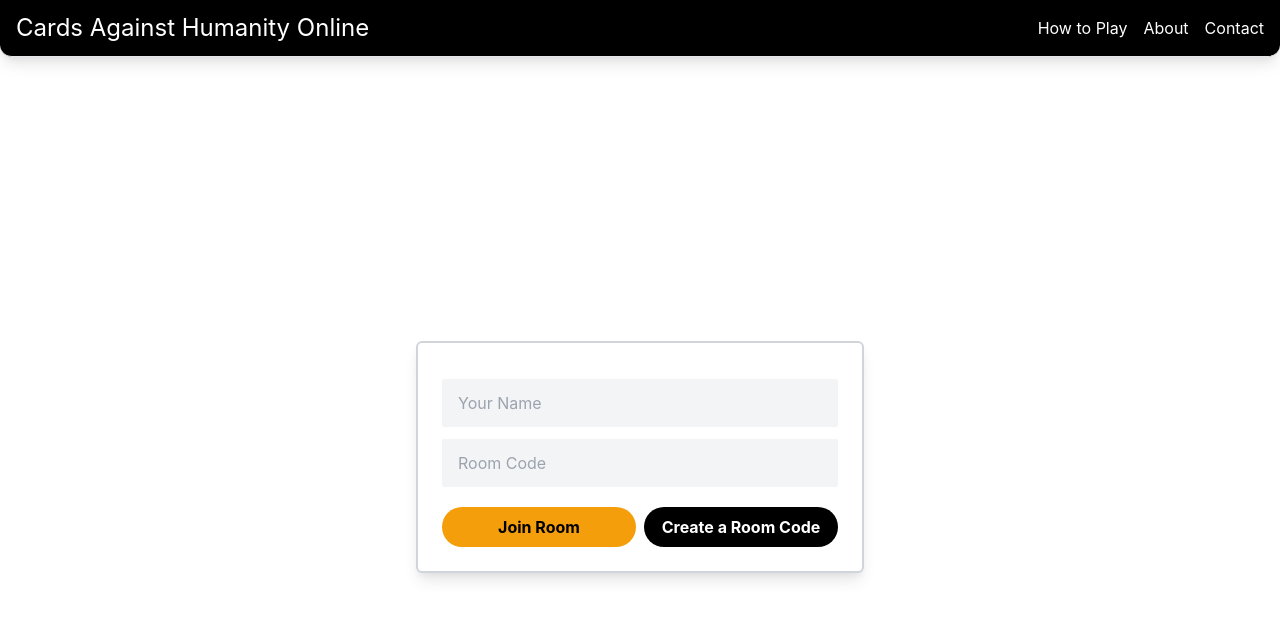
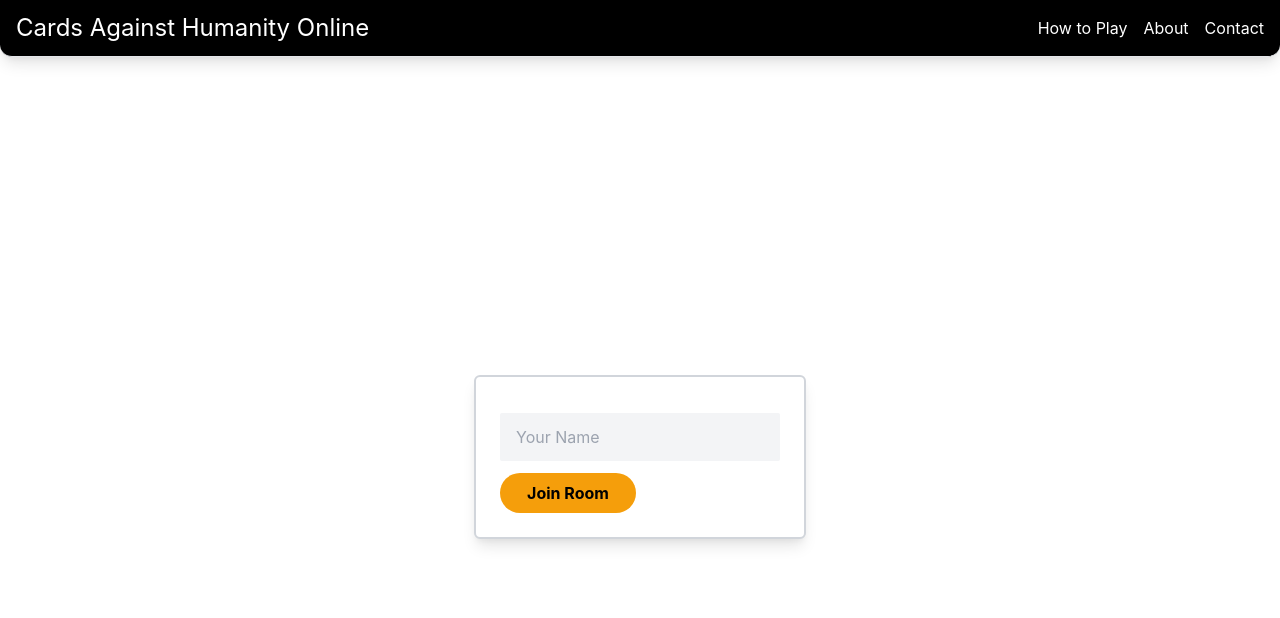
Before and after one commit to zwemsoe/cah-webgame, a React (Create React App) app in the folder ts-client/: page / in a window 1280 px wide. Shown: the top 618 px of the page. Built offline with nearby package versions, Linux system fonts and the light colour scheme.

Commit message:
re-routing fix

```diff
--- a/package.json
+++ b/package.json
@@ -21,5 +21,8 @@
   "homepage": "https://github.com/zwemsoe/cah-webgame#readme",
   "dependencies": {
     "concurrently": "^5.3.0"
+  },
+  "devDependencies": {
+    "@types/uuid": "^8.3.0"
   }
 }
--- a/ts-client/src/App.tsx
+++ b/ts-client/src/App.tsx
@@ -1,25 +1,27 @@
-import { useEffect } from "react";
+import { useEffect, useState } from "react";
 import { BrowserRouter, Route, Switch, Redirect } from "react-router-dom";
 import Home from "./screens/Home";
 import Room from "./screens/Room";
 import {SocketContext, socket} from './contexts/SocketContext';
 
 const App = () => {
+  const [clientName, setClientName] = useState<string>("");
 
   useEffect(() => {
+    console.log("clientname: ", clientName);
     return () => {
       console.log("unmounting");
       socket.close();
     };
   }, []);
 
+
   return (
     <BrowserRouter>
       <Switch>
         <SocketContext.Provider value={socket}>
-          <Route path='/' exact render={(props) => <Home {...props}/>} />
-          <Route path='/:roomId' exact render={(props) => <Room {...props}/>} />
-          <Redirect to = "/" />
+          <Route path='/' exact render={(props) => <Home {...props} setClientName={setClientName}/>} />
+          <Route path='/:roomId' exact render={(props) => clientName ? <Room {...props}/> : <Home {...props} setClientName={setClientName}/>} />
         </SocketContext.Provider>
     </Switch>
     </BrowserRouter>
--- a/ts-client/src/screens/Home.tsx
+++ b/ts-client/src/screens/Home.tsx
@@ -1,25 +1,33 @@
 import { useState, useEffect, useContext, useRef } from "react";
 import { Navbar } from "../components/Navbar";
-import { randomString } from "../utils";
 import { SocketContext } from "../contexts/SocketContext";
+import { v4 as uuid } from 'uuid';
 
 interface Props {
-  history: any;
+  history: any,
+  setClientName: any,
+  match: any,
 }
 
-export default function Home({ history }: Props) {
+export default function Home({ history, setClientName, match }: Props) {
   const [name, setName] = useState("");
   const [code, setCode] = useState("");
   const [isLoading, setLoading] = useState(false);
-  const [randomCode, setRandomCode] = useState("");
-  const codeInputRef = useRef<HTMLInputElement | null>(null);
   const socket = useContext(SocketContext);
-  useEffect(() => {});
+
+  useEffect(() => {
+    const roomCode = match.params.roomId;
+    if(match.params.roomId){
+      setCode(roomCode);
+    } else {
+      setCode(uuid());
+    }
+  }, []);
 
   const handleJoin = () => {
     setLoading(true);
 
-    const clientId = randomString(16);
+    const clientId = uuid();
     socket.emit("join room", {
       roomCode: code,
       clientName: name,
@@ -28,16 +36,10 @@
 
     setTimeout(() => {
       history.push("/" + code, { clientId });
+      setClientName(name);
     }, 2000);
   };
 
-  const handleCreateRoomCode = () => {
-    const new_code = randomString(10);
-    setRandomCode(new_code);
-    setCode(new_code);
-    //@ts-ignore
-    codeInputRef.current.value = new_code;
-  };
 
   if (isLoading) {
     return (
@@ -61,28 +63,12 @@
                 setName(e.target.value);
               }}
             />
-            <input
-              className="rounded-sm px-4 py-3 mt-3 focus:outline-none bg-gray-100 w-full mb-2"
-              type="text"
-              name="room-name"
-              placeholder="Room Code"
-              ref={codeInputRef}
-              onChange={(e) => {
-                setCode(e.target.value);
-              }}
-            />
             <div className="grid grid-flow-col grid-cols-2 mt-3 gap-2">
               <button
                 className="bg-yellow-500 hover:bg-yellow-300 text-black font-bold h-10 rounded-full"
                 onClick={handleJoin}
               >
                 Join Room
-              </button>
-              <button
-                className="bg-black hover:bg-gray-700 text-white font-bold h-10 rounded-full"
-                onClick={handleCreateRoomCode}
-              >
-                Create a Room Code
               </button>
             </div>
           </div>
```
Also changed, not shown: 2 other files (tests, documents, lock files or other folders).
